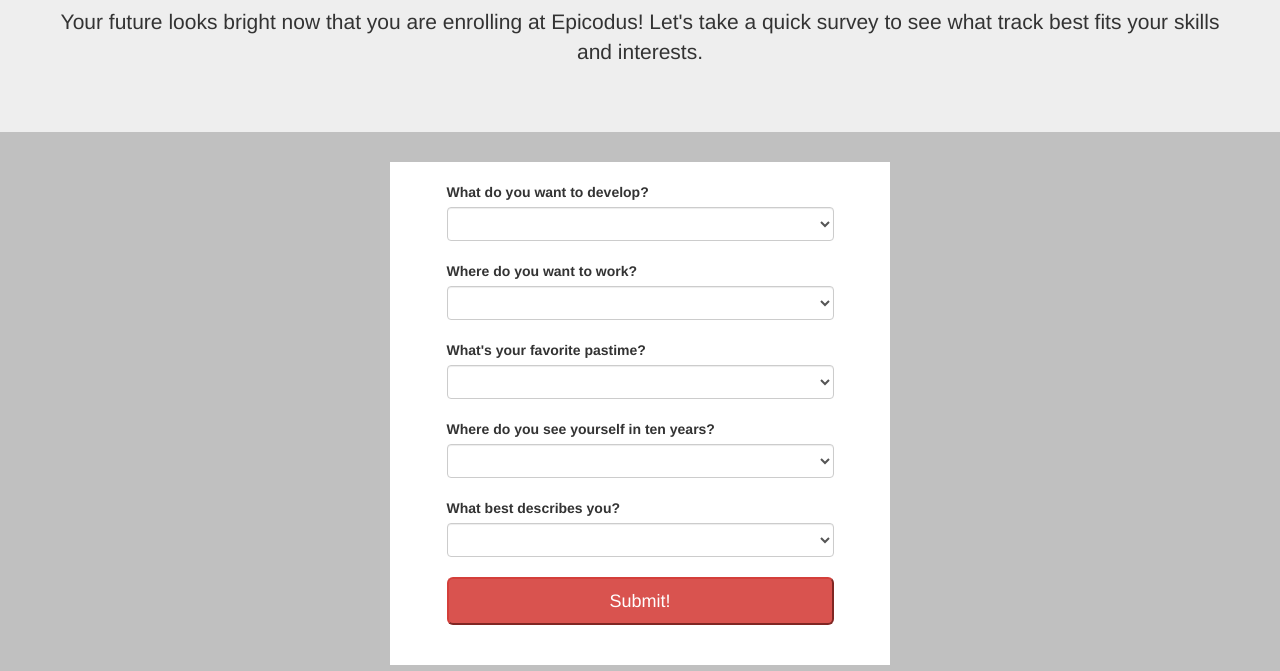
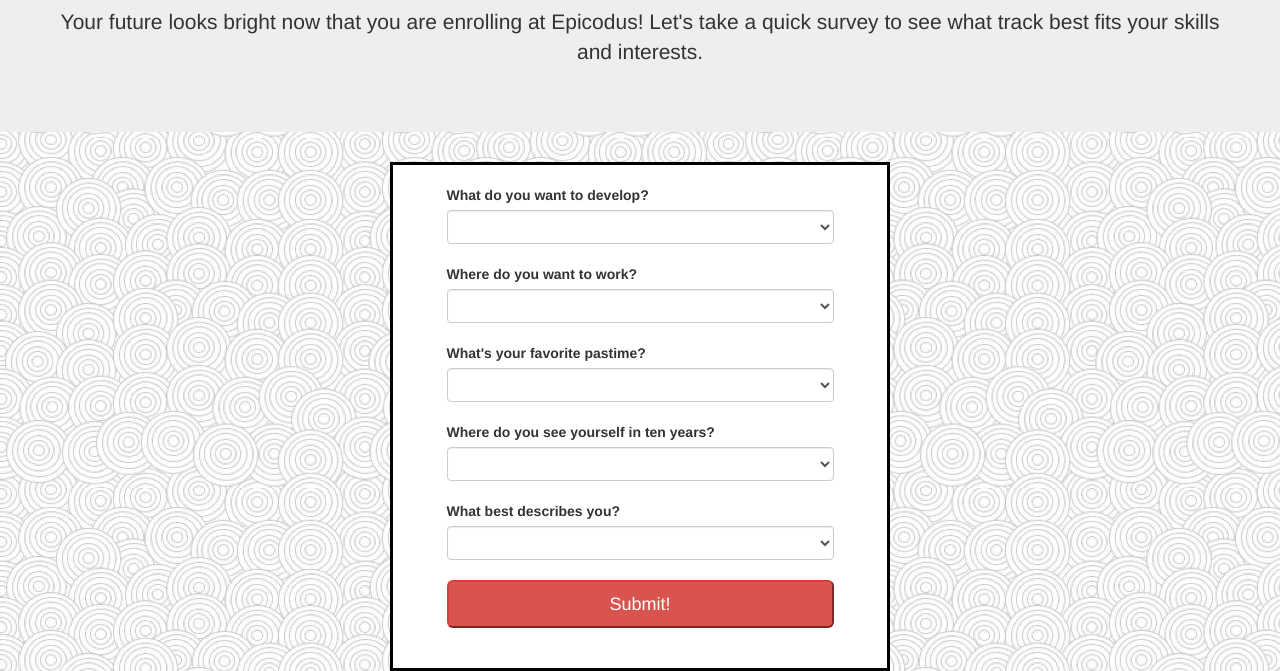
Before and after one commit to gpuett/track-suggester, a plain HTML site: page index.html in a window 1280 px wide. Shown: the part 212-883 px from the top of the page. Drawn offline with Linux system fonts and the light colour scheme.

Commit message:
Add background image to body.

```diff
--- a/css/styles.css
+++ b/css/styles.css
@@ -26,6 +26,7 @@
 .jumbotron {
   padding: 50px;
   text-align: center;
+
 }
 
 .container {
@@ -34,6 +35,7 @@
   background-color: white;
   padding: 20px;
   max-width: 500px;
+  border: solid black 3px;
 }
 
 form {
@@ -48,5 +50,5 @@ form {
 }
 
 body {
-  background-color: silver;
+  background-image: url(../img/swirl.jpg);
 }
```
Also changed, not shown: img/swirl.jpg (added).
